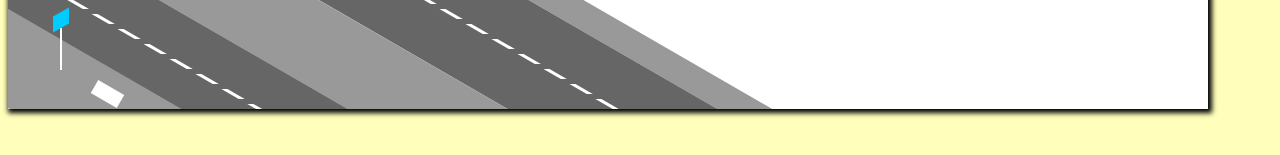
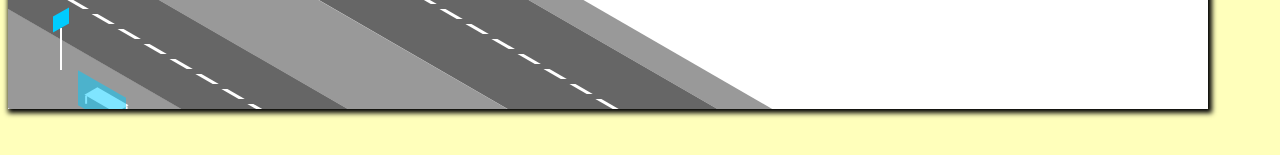
Before and after one commit to shumGQ/workshop, a website: page css3-image/app/index.html in a window 1280 px wide. Shown: the part 549-704 px from the top of the page. Drawn offline with Linux system fonts and the light colour scheme.

Commit message:
added busstop

```diff
--- a/css3-image/app/css/style.css
+++ b/css3-image/app/css/style.css
@@ -80,7 +80,7 @@ body {
   z-index: 2;
 }
 .sign:after {
-  border: none;
+  display: block;
   position: absolute;
   top: -16px;
   left: -7px;
@@ -94,9 +94,39 @@ body {
   position: absolute;
   bottom: 0;
   left: 92px;
-  width: 15px;
-  height: 30px;
+  width: 13px;
+  height: 18px;
   background-color: #fff;
   z-index: 2;
-  transform: rotate(-60deg);
+  transform: skew(60deg,-30deg);
 }
+.busstop .bench:before,
+.busstop .bench:after {
+  display: block;
+  content:'';
+  position: absolute;
+  background-color: #fff;
+  transform: skew(-60deg, 30deg);
+}
+.busstop .bench:before {
+  top: 1px;
+  left: -4px;
+  width: 1px;
+  height: 4px;
+}
+.busstop .bench:after {
+  top: 18px;
+  right: 5px;
+  width: 1px;
+  height: 4px;
+}
+.busstop .wall {
+  position: absolute;
+  bottom: -10px;
+  left: 70px;
+  width: 48px;
+  height: 35px;
+  background-color: rgba(0, 204, 255, 0.5);
+  z-index: 3;
+  transform: skew(0, 30deg);
+}
--- a/css3-image/app/index.html
+++ b/css3-image/app/index.html
@@ -11,6 +11,7 @@
     </div>
     <div class="sign"></div>
     <div class="busstop">
+      <div class="wall"></div>
       <div class="bench"></div>
     </div>
     <div class="road road-1">
```
